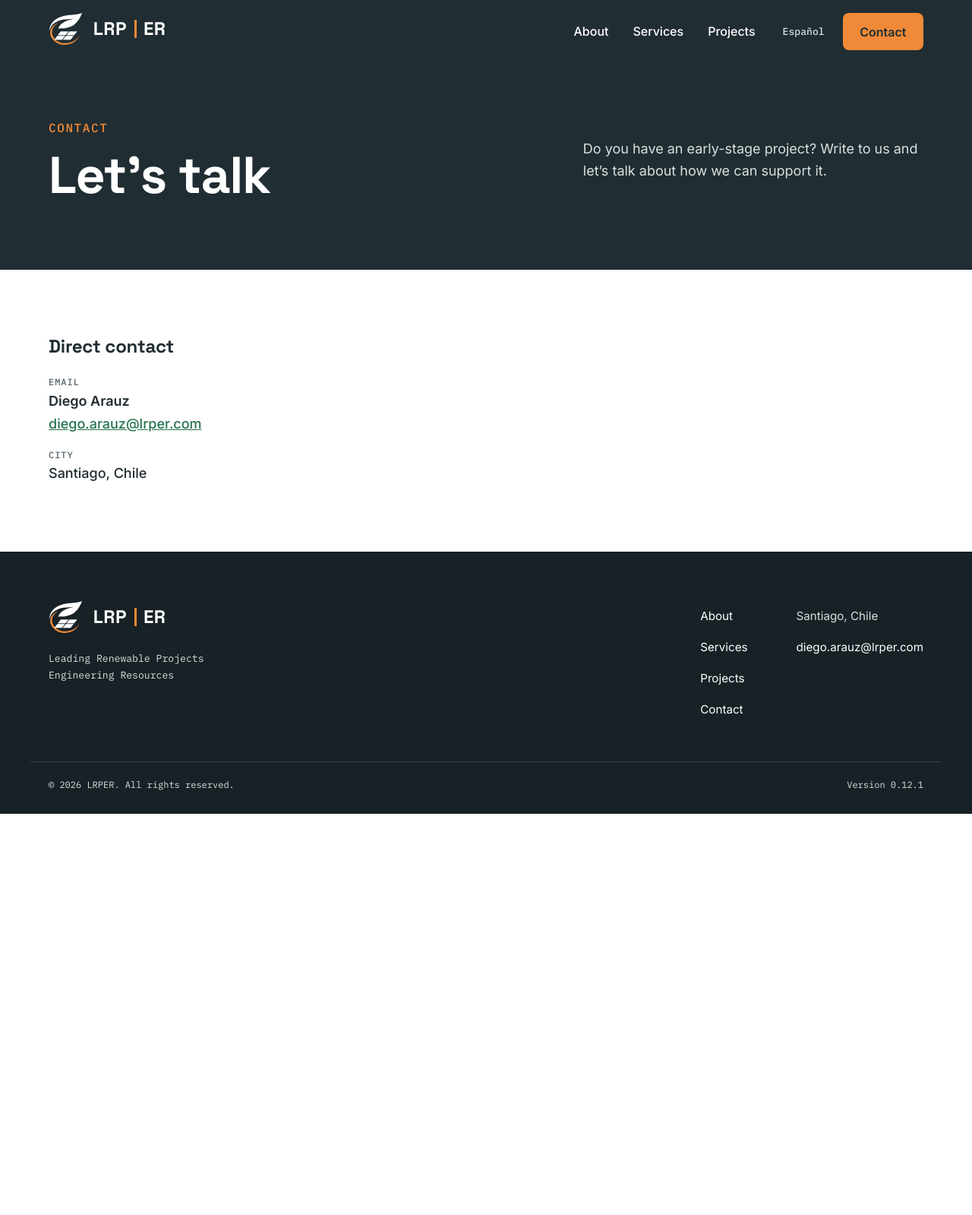
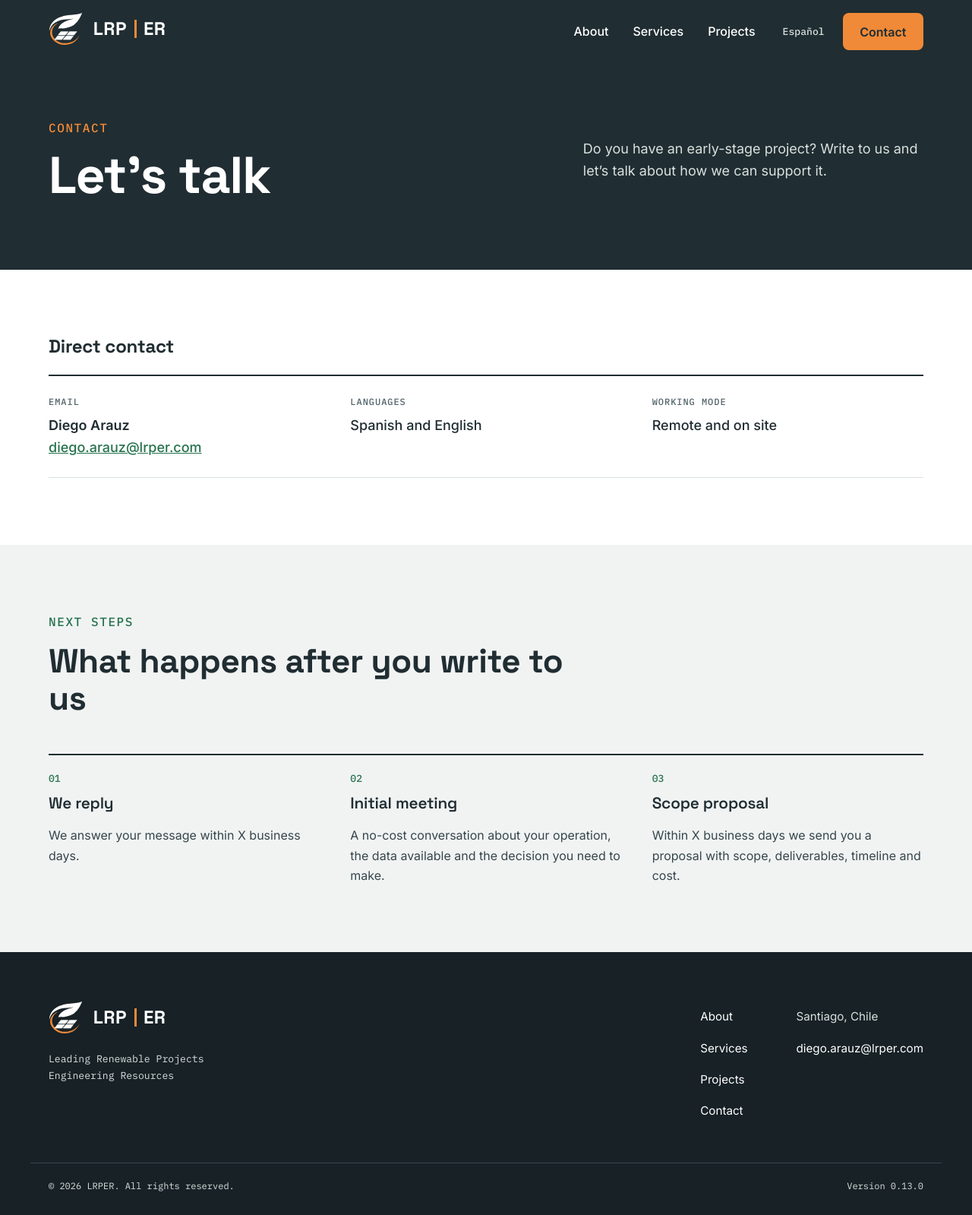
Before and after one commit to lrper-consulting/lrper-consulting.github.io, a Jekyll site: the page built from en/contact.md, in a window 1280 px wide. Shown: the whole page at 76% size. Built offline with Jekyll 4.4.1, drawn with Linux system fonts in a browser that asks for light colours; before the commit the page ends 1071 px from its top, so only the background shows below that.

Commit message:
feat: contactos actualizados.

```diff
--- a/_config.yml
+++ b/_config.yml
@@ -12,7 +12,7 @@ nombre:
   completo: ["Leading Renewable Projects", "Engineering Resources"]
 
 description: "Leading Renewable Projects | Engineering Resources"
-version: 0.12.1
+version: 0.13.0
 
 # Dirección del sitio. Si el sitio pasa a una subdirección (por ejemplo
 # matriz.com/chile), se cambia "baseurl" a "/chile" y nada más.
--- a/_layouts/contacto.html
+++ b/_layouts/contacto.html
@@ -12,20 +12,29 @@ layout: default
     {%- comment -%} Datos directos, desde _data/marca.yml. Los campos vacíos no se muestran. {%- endcomment -%}
     <div class="contacto__datos">
       <h2>{{ t.datos_directos }}</h2>
-      <dl>
+      {%- comment -%} Correo y LinkedIn desde _data/marca.yml; idiomas y modalidad desde el campo "atencion" de la página {%- endcomment -%}
+      <dl class="contacto__lista">
         {%- if c.correo != "" %}
+        <div>
           <dt>{{ t.correo }}</dt>
           <dd>
             {%- if c.correo_nombre and c.correo_nombre != "" %}<span class="contacto__nombre">{{ c.correo_nombre }}</span>{% endif %}
             <a href="{{ correo_href }}">{{ c.correo }}</a>
           </dd>
+        </div>
         {%- endif %}
         {%- if c.linkedin != "" %}
+        <div>
           <dt>{{ t.linkedin }}</dt>
           <dd><a href="{{ c.linkedin }}" rel="noopener">{{ site.title }}</a></dd>
+        </div>
         {%- endif %}
-        <dt>{{ t.ciudad }}</dt>
-        <dd>{{ c.ciudad[lang] }}</dd>
+        {%- for dato in page.atencion %}
+        <div>
+          <dt>{{ dato.etiqueta }}</dt>
+          <dd>{{ dato.valor }}</dd>
+        </div>
+        {%- endfor %}
       </dl>
       {%- if c.correo == "" and c.linkedin == "" %}
       <p class="nota">{{ t.contacto_pendiente }}</p>
@@ -58,3 +67,25 @@ layout: default
 
   </div>
 </section>
+
+{%- comment -%}
+  Qué pasa después de escribirnos: pasos unidos por una línea que se dibuja
+  al entrar en pantalla (mismo componente que los compromisos del inicio).
+  Textos en el campo "pasos" de la página.
+{%- endcomment -%}
+{%- if page.pasos and page.pasos.size > 0 %}
+<section class="seccion seccion--alterna">
+  <div class="contenedor">
+    {% include cabecera-seccion.html antetitulo=page.pasos_antetitulo titulo=page.pasos_titulo %}
+    <ol class="rejilla rejilla--3 compromisos" data-revela-hijos>
+      {%- for paso in page.pasos %}
+      <li>
+        <span class="compromisos__letra">{{ forloop.index | prepend: "0" }}</span>
+        <h3>{{ paso.nombre }}</h3>
+        <p>{{ paso.texto }}</p>
+      </li>
+      {%- endfor %}
+    </ol>
+  </div>
+</section>
+{%- endif %}
--- a/assets/css/main.css
+++ b/assets/css/main.css
@@ -342,6 +342,10 @@ hr { border: 0; border-top: 1px solid var(--border); margin: var(--espacio-4) 0;
 .contacto__datos h2, .formulario h2 { font-size: 1.5rem; margin-bottom: var(--espacio-3); }
 .contacto__datos dd { font-size: 1.125rem; }
 .contacto__nombre { display: block; font-weight: 600; }
+/* Datos en fila (correo, idiomas, modalidad), entre dos líneas finas */
+.contacto__lista { display: grid; grid-template-columns: repeat(auto-fit, minmax(15rem, 1fr)); gap: var(--espacio-3) var(--espacio-4); padding: var(--espacio-3) 0; border-top: 2px solid var(--primary); border-bottom: 1px solid var(--border); }
+.contacto__lista dt { margin-top: 0; }
+.contacto__lista dd { margin-top: 0.35rem; }
 .formulario { flex: 1.4 1 24rem; min-width: 0; display: flex; flex-direction: column; gap: var(--espacio-2); }
 .formulario > * { margin: 0; }
 .formulario__campo { display: flex; flex-direction: column; gap: 0.35rem; }
--- a/en/contact.md
+++ b/en/contact.md
@@ -6,6 +6,24 @@ permalink: /en/contact/
 title: "Contact"
 encabezado: "Let's talk"
 description: "Get in touch with our team."
+
+# Service details shown next to the email address.
+atencion:
+  - etiqueta: "Languages"
+    valor: "Spanish and English"
+  - etiqueta: "Working mode"
+    valor: "Remote and on site"
+
+# What happens after you write to us. "X" = timeframe to be confirmed by the team.
+pasos_antetitulo: "Next steps"
+pasos_titulo: "What happens after you write to us"
+pasos:
+  - nombre: "We reply"
+    texto: "We answer your message within X business days."
+  - nombre: "Initial meeting"
+    texto: "A no-cost conversation about your operation, the data available and the decision you need to make."
+  - nombre: "Scope proposal"
+    texto: "Within X business days we send you a proposal with scope, deliverables, timeline and cost."
 ---
 
 Do you have an early-stage project? Write to us and let's talk about how we can support it.
```
Also changed, not shown: es/contacto.md (+18 -0 lines), CHANGELOG.md. Lines whose indentation alone changed are shown as unchanged.
